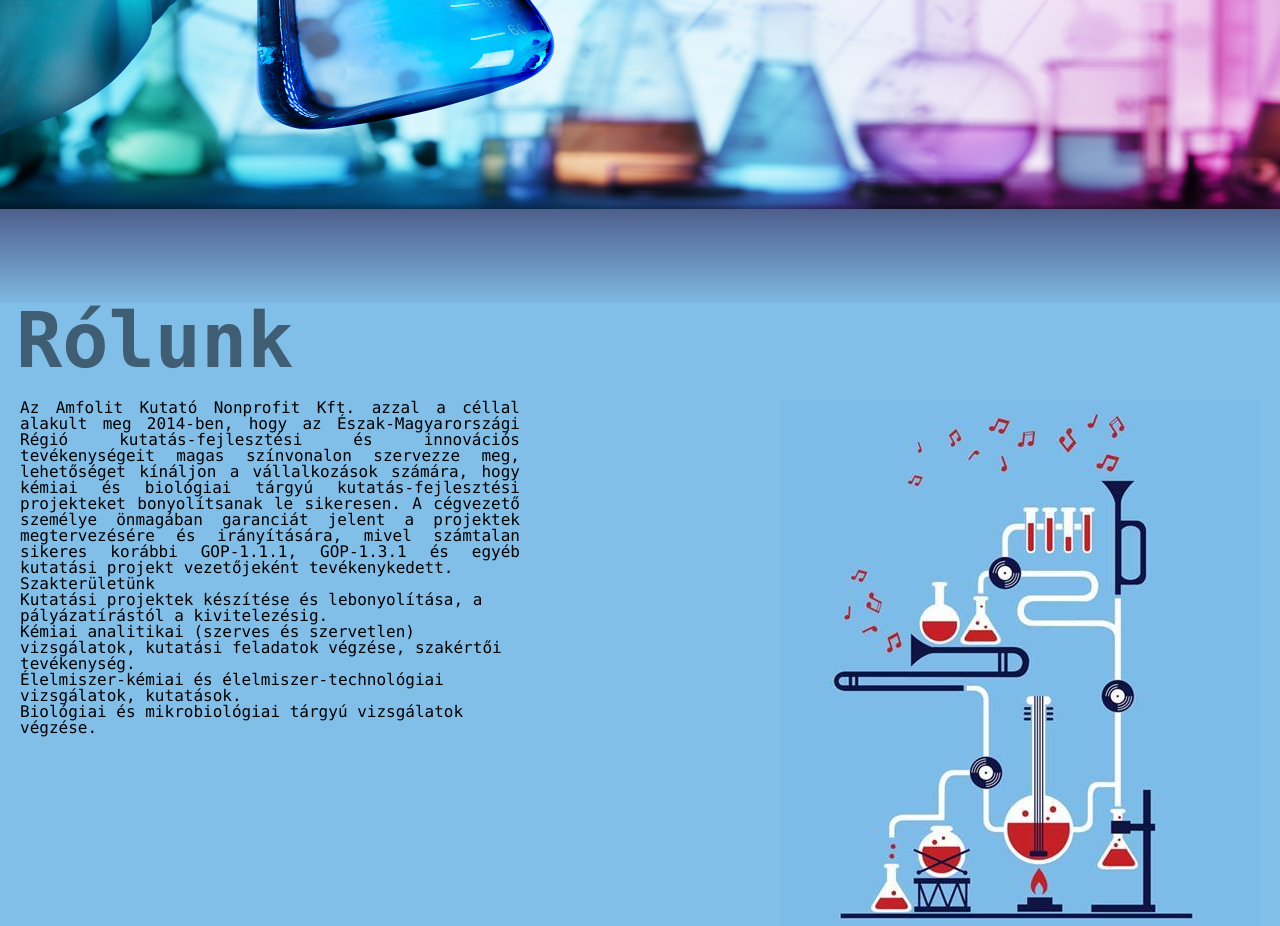
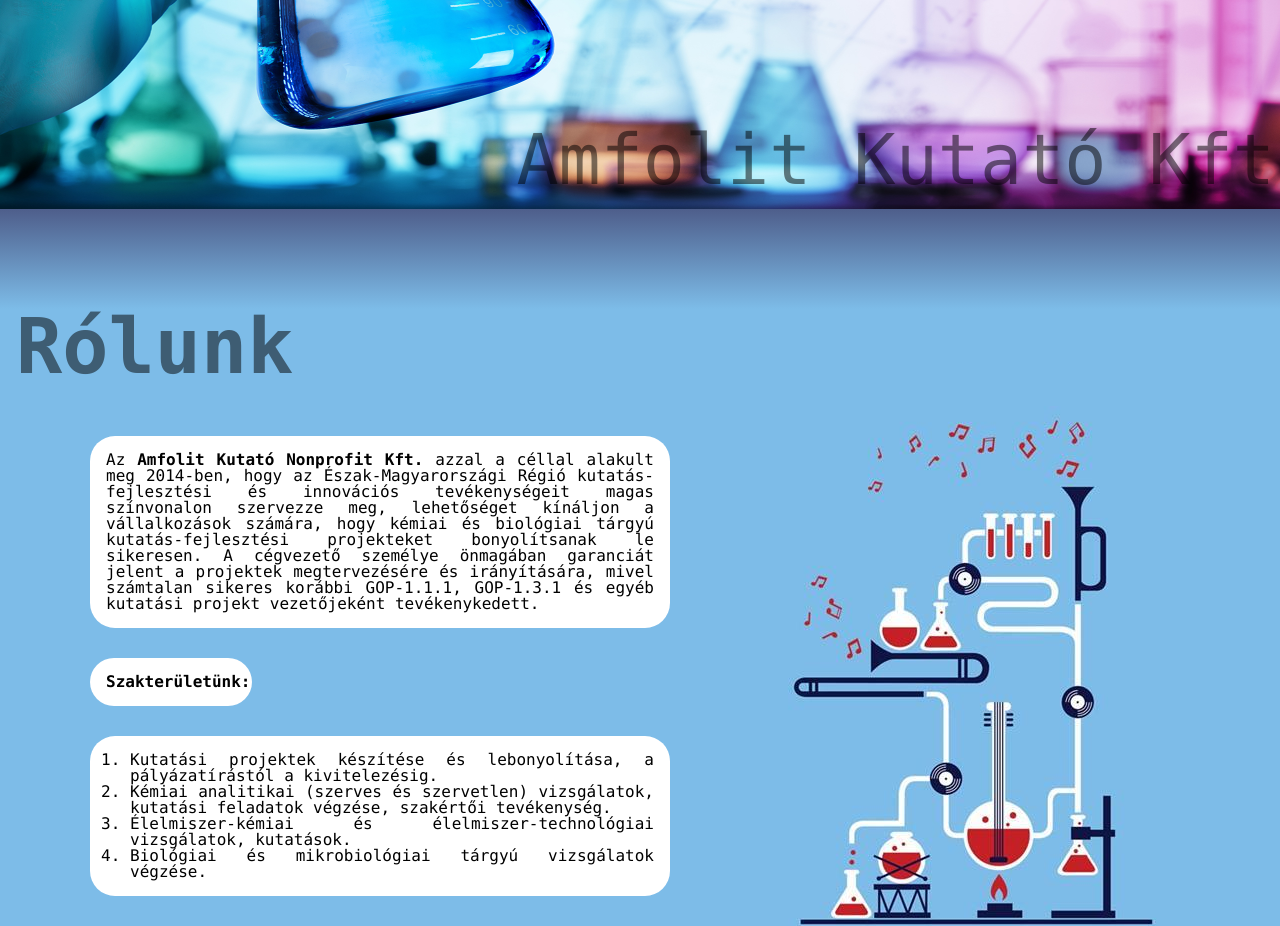
Before and after one commit to csutiperec/amfolit, a website: page AmfolitKFT/public_html/index.html in a window 1280 px wide. Shown: the part 580-1506 px from the top of the page. Drawn offline with nearby package versions, Linux system fonts and the light colour scheme.

Commit message:
Further development with US

```diff
--- a/AmfolitKFT/public_html/index.html
+++ b/AmfolitKFT/public_html/index.html
@@ -42,13 +42,13 @@
             <div class="flex">
 				<div>
 					<p>
-						Az Amfolit Kutató Nonprofit Kft. azzal a céllal alakult meg 2014-ben,
+                                                Az <strong>Amfolit Kutató Nonprofit Kft.</strong> azzal a céllal alakult meg 2014-ben,
 						hogy az Észak-Magyarországi Régió kutatás-fejlesztési és innovációs tevékenységeit
 						magas színvonalon szervezze meg, lehetőséget kínáljon a vállalkozások számára, hogy kémiai és biológiai tárgyú kutatás-fejlesztési projekteket bonyolítsanak
 						le sikeresen. A cégvezető személye önmagában garanciát jelent a projektek megtervezésére és irányítására, mivel számtalan sikeres korábbi GOP-1.1.1, GOP-1.3.1
 						és egyéb kutatási projekt vezetőjeként tevékenykedett.
 					</p>
-					<h3>Szakterületünk</h3>
+					<h3>Szakterületünk:</h3>
 					<ol>
 						<li>Kutatási projektek készítése és lebonyolítása, a pályázatírástól a kivitelezésig.</li>
 						<li>Kémiai analitikai (szerves és szervetlen) vizsgálatok, kutatási feladatok végzése, szakértői tevékenység.</li>
--- a/AmfolitKFT/public_html/style.css
+++ b/AmfolitKFT/public_html/style.css
@@ -2,7 +2,7 @@ html, body, div, span, applet, object, iframe,
 h1, h2, h3, h4, h5, h6, p, blockquote, pre,
 a, abbr, acronym, address, big, cite, code,
 del, dfn, em, img, ins, kbd, q, s, samp,
-small, strike, strong, sub, sup, tt, var,
+small, strike, sub, sup, tt, var,
 b, u, i, center,
 dl, dt, dd, ol, ul, li,
 fieldset, form, label, legend,
@@ -113,53 +113,63 @@ nav ul li a:hover{
 	height: 600px;
 }
 #index h2{
-    font-size: 6vw;
+    font-size: 70px;
     z-index:1;
     font-weight: bold;
     opacity:0.5;
 }
 #index div{
     position: absolute;
-    bottom: 27vw;
+    bottom: 25px;
     right: 5px;
-    font-size: 6vw;
+    font-size: 70px;
+    text-align: right;
     opacity:0.5;
 }
 
 #grad1{
     width: 100%;
     height: 100px;
-    background-image: linear-gradient(rgb(78, 94, 139), rgb(129, 190, 232));
+    background-image: linear-gradient(rgb(78, 94, 139), #7DBCE8);
     /*background-image: linear-gradient(rgb(78, 94, 139) rgb(129, 190, 232));*/
 }
 
 #us{
-    background-color: rgb(129, 190, 232);
-    position: relative;
-    top: -6px;
+    background-color: #7DBCE8;
 }
 
 #us .flex{
     display: flex;
     flex-direction: row;
-	justify-content: space-between;
+    justify-content: center;
+    align-content:center;
 }
 
-#us .flex p {
+#us .flex p, ol,h3 {
+    margin: 30px;
+    padding: 16px;
     text-align: justify;
+    background-color: white;
+    border-radius: 25px;
 }
-
+#us .flex h3{
+    width: 130px;
+}
+#us .flex ol{
+    padding-left:40px;
+}
 #us .flex div {
     margin-left: 20px;
     margin-top: 20px;
     margin-bottom: 20px;
     margin-right: 20px;
-    max-width: 500px;
+    max-width: 50%;
 }
 
 #us img{
-    max-width: 800px;
+    max-width: 100vw;
 }
+
 h2{
     margin-left:16px;
     font-size: 6vw;
@@ -169,6 +179,18 @@ h2{
 }
 img{
     width:100%;
+}
+
+@media screen and (max-width: 900px) {
+    #us .flex{
+    display: flex;
+    flex-direction: column;
+    justify-content: center;
+    align-content:center;
+    }
+    #us .flex div{
+        max-width: 100%;
+    }
 }
 
 @media screen and (max-width: 550px) {
@@ -186,6 +208,10 @@ img{
     max-width: 100%;
     height: auto;
 }
-
-
 }
+h1, h2, h3{
+    font-weight: bold;
+}
+ol{
+    list-style:decimal;
+}
```
Lines whose indentation alone changed are shown as unchanged.
